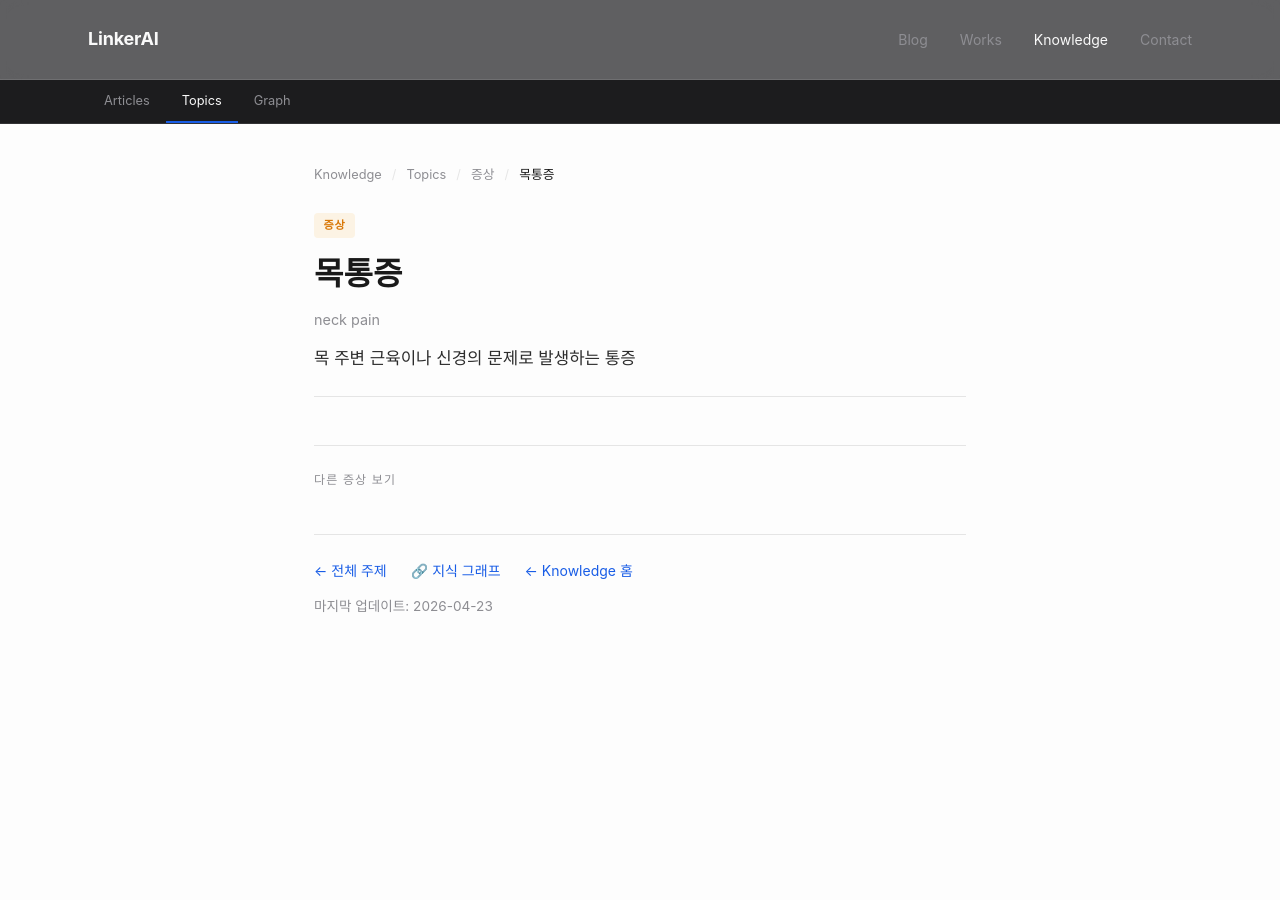
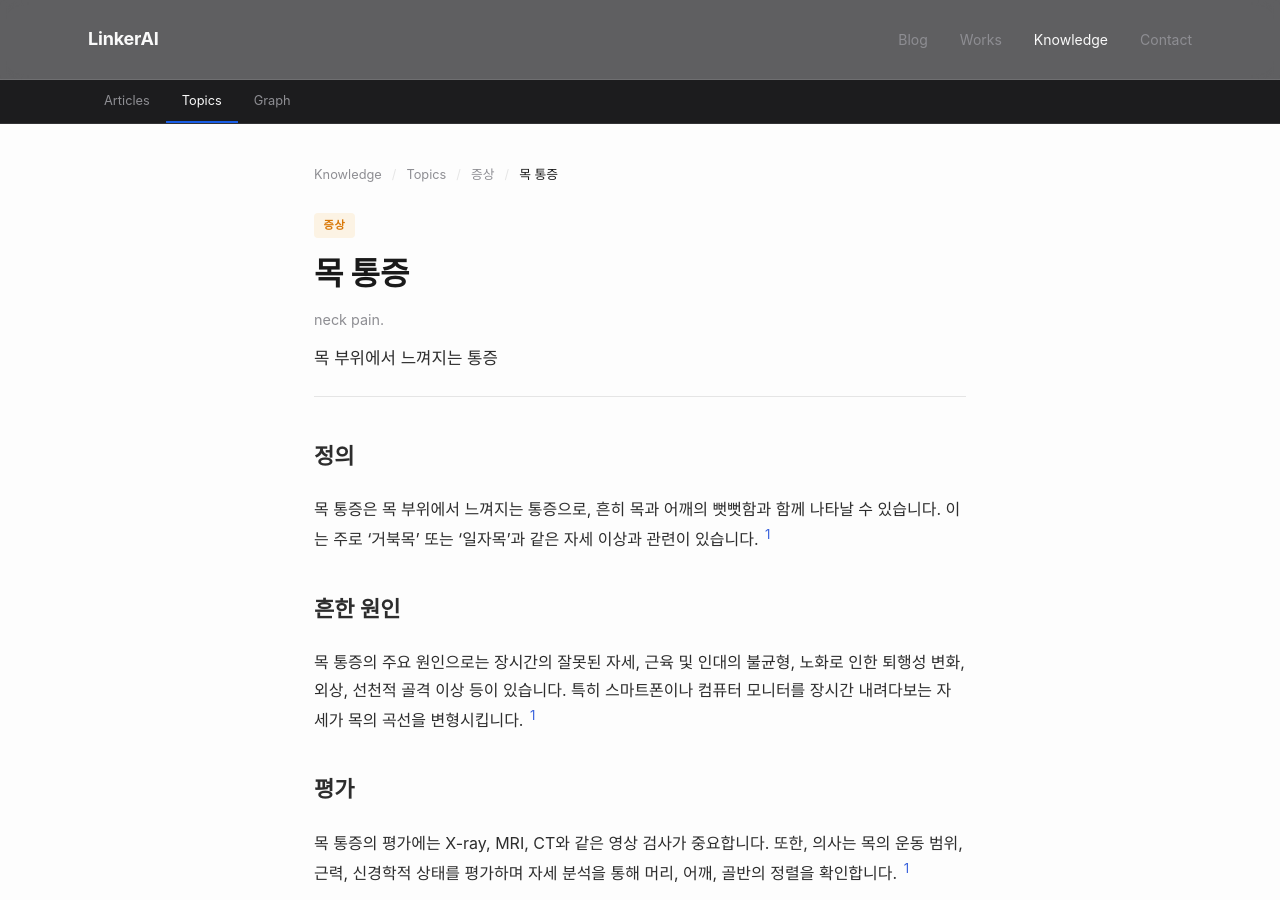
Before and after one commit to feelharmony/linkare-medical-knowledge, a Jekyll site: the page built from symptoms/neck-pain.md, in a window 1280 px wide and 900 px high. Built offline with Jekyll 4.4.1, drawn with Linux system fonts in a browser that asks for light colours; some web fonts are replaced; some of the changed text lies outside the part shown.

Commit message:
update entity: 목 통증 (neck-pain)

```diff
--- a/symptoms/neck-pain.md
+++ b/symptoms/neck-pain.md
@@ -3,7 +3,30 @@ layout: entity-hub
 entity_id: neck-pain
 entity_type: symptom
 permalink: /symptoms/neck-pain/
-title: "목통증"
-title_en: "neck pain"
-description: "목 주변 근육이나 신경의 문제로 발생하는 통증"
+title: 목 통증
+description: 목 부위에서 느껴지는 통증
+title_en: neck pain.
+last_reviewed: '2026-04-23'
+source_count: 0
+version: 2
 ---
+## 정의
+목 통증은 목 부위에서 느껴지는 통증으로, 흔히 목과 어깨의 뻣뻣함과 함께 나타날 수 있습니다. 이는 주로 '거북목' 또는 '일자목'과 같은 자세 이상과 관련이 있습니다. [^1]
+
+## 흔한 원인
+목 통증의 주요 원인으로는 장시간의 잘못된 자세, 근육 및 인대의 불균형, 노화로 인한 퇴행성 변화, 외상, 선천적 골격 이상 등이 있습니다. 특히 스마트폰이나 컴퓨터 모니터를 장시간 내려다보는 자세가 목의 곡선을 변형시킵니다. [^1]
+
+## 평가
+목 통증의 평가에는 X-ray, MRI, CT와 같은 영상 검사가 중요합니다. 또한, 의사는 목의 운동 범위, 근력, 신경학적 상태를 평가하며 자세 분석을 통해 머리, 어깨, 골반의 정렬을 확인합니다. [^1]
+
+## 치료 옵션
+목 통증의 치료에는 약물 치료, 물리 치료, 운동, 수기 치료, 주사 치료 등이 포함됩니다. 초기에는 항염증 진통제와 근육 이완제를 사용하며, 자세 교정 및 운동 요법과 병행해야 합니다. 물리 치료로는 열 치료, 전기 자극 치료, 초음파 치료 등이 있으며, 수기 치료로는 숙련된 치료사가 목의 관절과 주변 조직을 조정합니다. [^1]
+
+---
+
+## Citations
+[^1]: [thewellsr.kr/en/blog/understanding-straight-neck-and-forward-head-postu](https://thewellsr.kr/en/blog/understanding-straight-neck-and-forward-head-postu)
+[^2]: [thewellsr.kr/blog/2026-04-10-308b3e30](https://thewellsr.kr/blog/2026-04-10-308b3e30)
+
+## Changelog
+- 2026-04-23 v2: 정의 new, 흔한 원인 new, 평가 new, 치료 옵션 new
```
